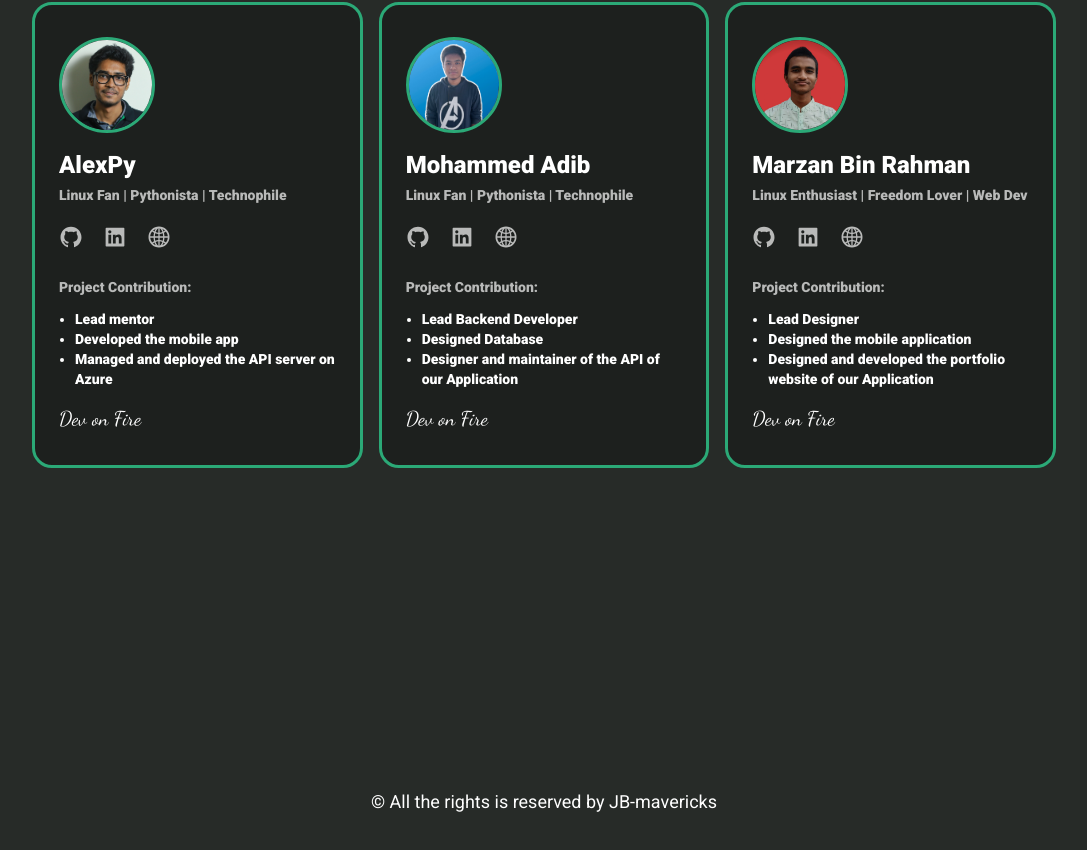
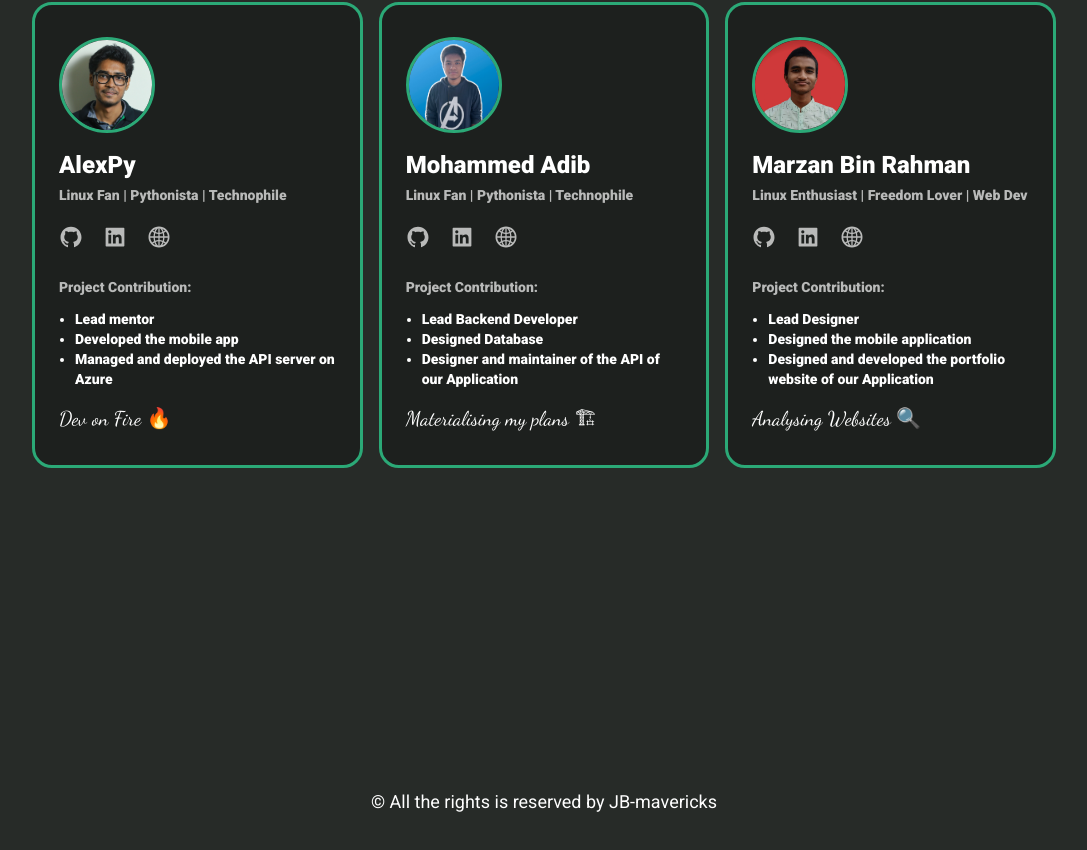
Before and after one commit to JB-Mavericks/jb-mavericks.github.io, a React (Create React App) app: page / in a window 1280 px wide. Shown: the part 4356-5206 px from the top of the page, without its empty margins (96-1183 px from the left). Built offline with nearby package versions, Linux system fonts and the light colour scheme; a web font is replaced by a local one.

Commit message:
quotes added

```diff
--- a/src/components/mavericks/Adib.js
+++ b/src/components/mavericks/Adib.js
@@ -25,7 +25,7 @@ const Adib = () => {
                     <li>Designed Database</li>
                     <li>Designer and maintainer of the API of our Application</li>
                </ul>
-               <h3 className='font-dancing font-normal text-xl text-white mt-4'>Dev on Fire</h3>
+               <h3 className='font-dancing font-normal text-xl text-white mt-4'>Materialising my plans &#127959;</h3>
           </div>
      )
 }
--- a/src/components/mavericks/Alexpy.js
+++ b/src/components/mavericks/Alexpy.js
@@ -25,7 +25,7 @@ const Alexpy = () => {
           <li>Developed the mobile app</li>
           <li>Managed and deployed the API server on Azure</li>
      </ul>
-     <h3 className='font-dancing font-normal text-xl text-white mt-4'>Dev on Fire</h3>
+     <h3 className='font-dancing font-normal text-xl text-white mt-4'>Dev on Fire &#128293;</h3>
     </div>
   )
 }
--- a/src/components/mavericks/Marzan.js
+++ b/src/components/mavericks/Marzan.js
@@ -26,7 +26,7 @@ const Marzan = () => {
                     <li>Designed and developed the portfolio website of our Application</li>
 
                </ul>
-               <h3 className='font-dancing font-normal text-xl text-white mt-4'>Dev on Fire</h3>
+               <h3 className='font-dancing font-normal text-xl text-white mt-4'>Analysing Websites &#128269;</h3>
           </div>
      )
 }
```
